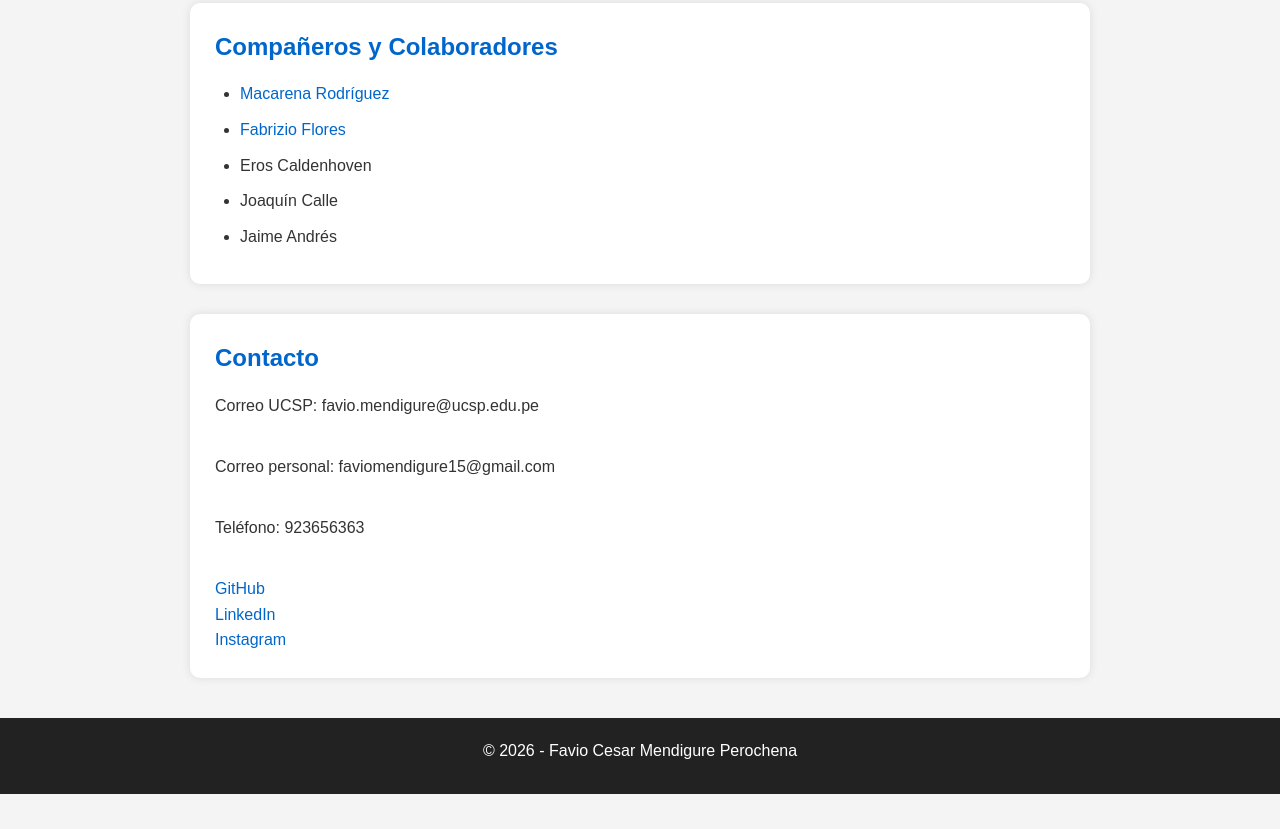
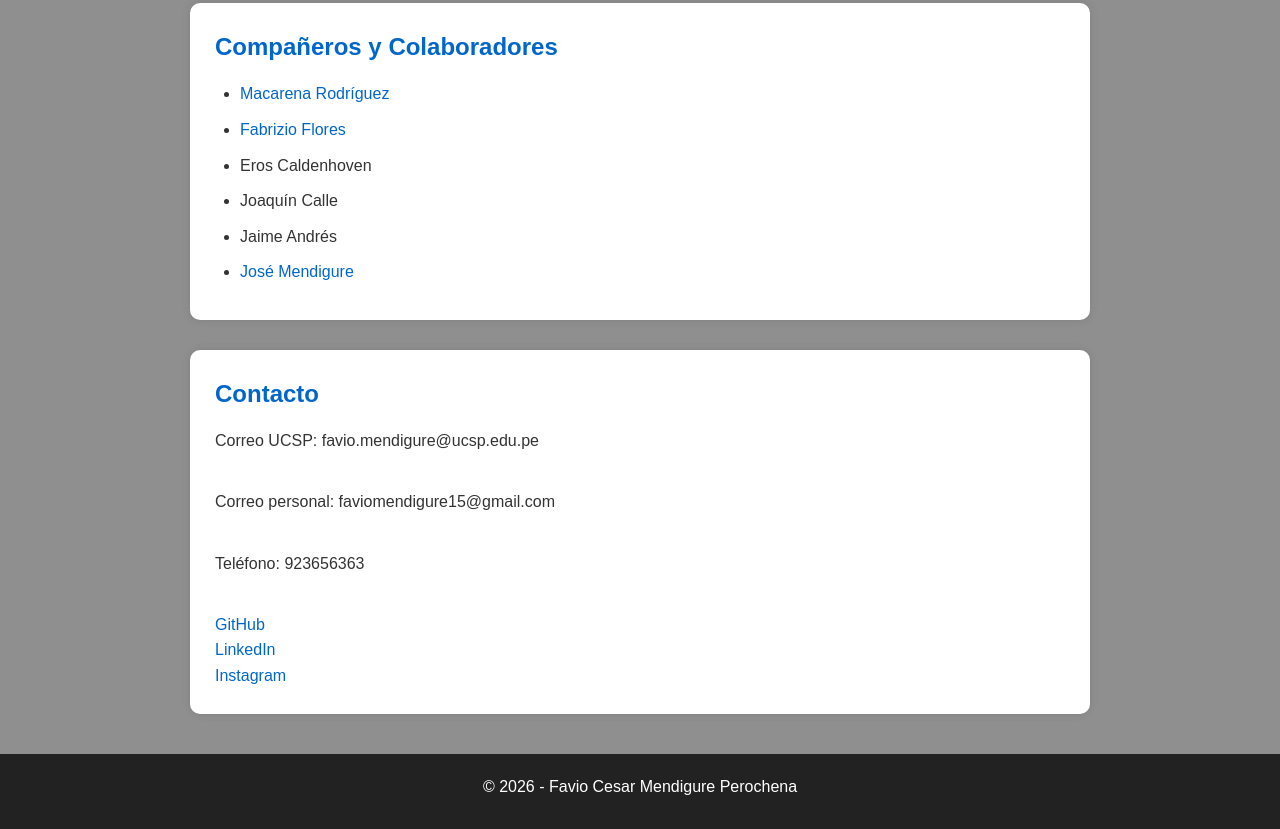
Before and after one commit to FavioM15/favio-cesar-portfolio, a plain HTML site: page portfolio-manual.html in a window 1280 px wide. Shown: the part 2117-2946 px from the top of the page. Before the commit the page ends 2911 px from the top, so only its background shows below. Drawn offline with Linux system fonts and the light colour scheme.

Commit message:
agregado a jose mendigure

```diff
--- a/estilo.css
+++ b/estilo.css
@@ -6,7 +6,7 @@
 
 body{
     font-family: Arial, sans-serif;
-    background-color:#f4f4f4;
+    background-color:#8f8f8f;
     color:#333;
     line-height:1.6;
 }
--- a/portfolio-manual.html
+++ b/portfolio-manual.html
@@ -266,6 +266,7 @@
 
                     <a
                         href="https://macarenaenriquez-oss.github.io/maca.github.io/"
+
                         target="_blank">
 
                         Macarena Rodríguez
@@ -296,6 +297,13 @@
 
                 <li>
                     Jaime Andrés
+                </li>
+                <li>
+                    <a
+                        href="https://j0sm160.github.io"
+                        target="_blank">
+                        José Mendigure
+                    </a>
                 </li>
 
             </ul>
```
Also changed, not shown: portfolio-ia.html (+7 -0 lines).
